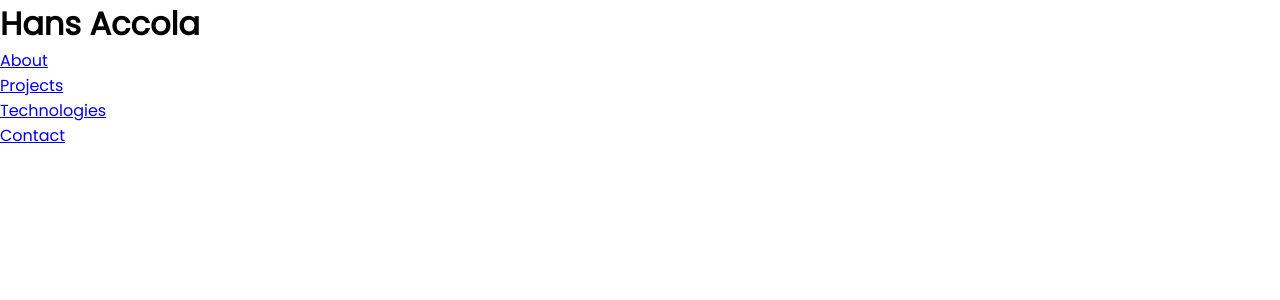
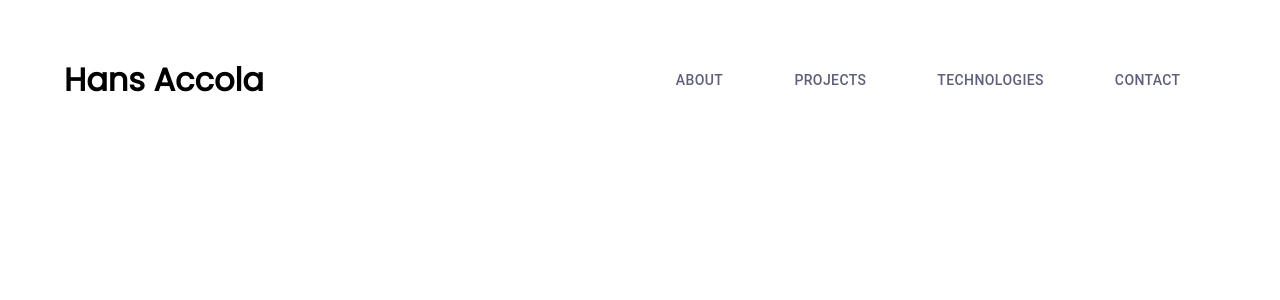
Before and after one commit to iHansy/responsive-portfolio, a React (Create React App) app: page / in a window 1280 px wide. Shown: the top 300 px of the page. Built offline with nearby package versions, Linux system fonts and the light colour scheme.

Commit message:
nav links styled

```diff
--- a/package.json
+++ b/package.json
@@ -3,6 +3,7 @@
   "version": "0.1.0",
   "private": true,
   "dependencies": {
+    "@material-ui/core": "^4.11.2",
     "@testing-library/jest-dom": "^5.11.6",
     "@testing-library/react": "^11.2.2",
     "@testing-library/user-event": "^12.6.0",
--- a/src/App.css
+++ b/src/App.css
@@ -7,3 +7,32 @@
 .app {
   font-family: 'Poppins', sans-serif;
 }
+
+.header-container {
+  display: flex;
+  width: 90%;
+  margin: auto;
+  height: 20vh;
+  align-items: center;
+}
+
+.header-name-container, .header-nav-links {
+  display: flex;
+}
+
+.header-nav-links {
+  justify-content: space-around;
+  list-style: none;
+}
+
+.header-nav-link {
+  color: #5f5f79;
+  text-decoration: none;
+}
+
+.header-name-container {
+  flex: 1;
+}
+.header-nav-container {
+  flex: 1;
+}
--- a/src/components/Header.js
+++ b/src/components/Header.js
@@ -1,4 +1,5 @@
 import React, { useState } from 'react';
+import { List, Button } from '@material-ui/core';
 
 function Header(props) {
 
@@ -10,12 +11,12 @@ function Header(props) {
             <div className="header-name-container">
                 <h1 className="header-name">Hans Accola</h1>
             </div>
-            <nav>
-                <ul className="nav-links">
-                    <li className="nav-link"><a href="#">About</a></li>
-                    <li className="nav-link"><a href="#">Projects</a></li>
-                    <li className="nav-link"><a href="#">Technologies</a></li>
-                    <li className="nav-link"><a href="#">Contact</a></li>
+            <nav className="header-nav-container">
+                <ul className="header-nav-links">
+                    <li><Button><a className="header-nav-link" href="#">About</a></Button></li>
+                    <li><Button><a className="header-nav-link" href="#">Projects</a></Button></li>
+                    <li><Button><a className="header-nav-link" href="#">Technologies</a></Button></li>
+                    <li><Button><a className="header-nav-link" href="#">Contact</a></Button></li>
                 </ul>
             </nav>
         </header>
```
Also changed, not shown: 2 other files (tests, documents, lock files or other folders).
